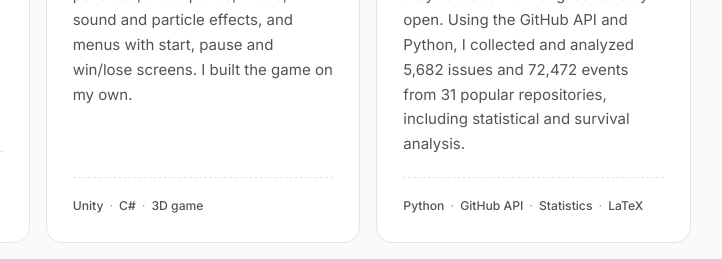
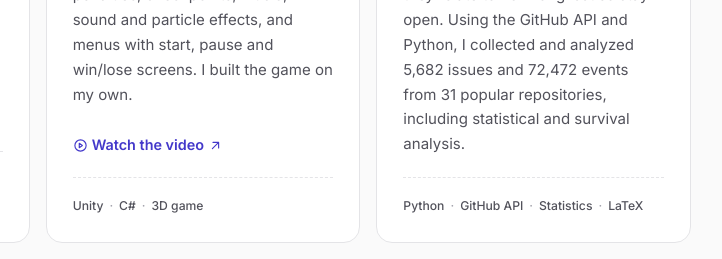
Before and after one commit to samuelbechera/samuelbechera.github.io, a plain HTML site: page index.html in a window 1280 px wide. Shown: the part 4560-4819 px from the top of the page, 437-1159 px from the left. Drawn offline with Linux system fonts and the light colour scheme.

Commit message:
Parkour hra: odkaz na video
Co-Authored-By: Claude Opus 5.5 <noreply@anthropic.com>

```diff
--- a/index.html
+++ b/index.html
@@ -650,6 +650,7 @@
           <div class="top-row"><span class="num">05</span><span class="badge" data-i18n="pk.badge">Hra v Unity</span></div>
           <h3 data-i18n="pk.t">3D parkour hra</h3>
           <p data-i18n="pk.d">3D plošinovka s dvoma levelmi. Hráč skáče po platformách, zbiera kryštály a ovocie a musí sa dostať do cieľa v časovom limite. V hre sú padajúce platformy, pohyblivé prekážky s časovou penalizáciou, checkpointy, hudba, zvukové a časticové efekty a menu so štartom, pauzou a obrazovkou výhry či prehry. Hru som vytvoril sám.</p>
+          <div class="links"><a href="https://youtu.be/ZAGF3ibcAUg" target="_blank" rel="noopener"><svg class="i"><use href="#i-play"/></svg><span data-i18n="vid">Pozrieť video</span><svg class="i"><use href="#i-arrow"/></svg></a></div>
           <div class="tech"><span>Unity</span><span>C#</span><span data-i18n="pk.tech">3D hra</span></div>
         </article>
         <article class="card reveal" data-tags="research">
```
